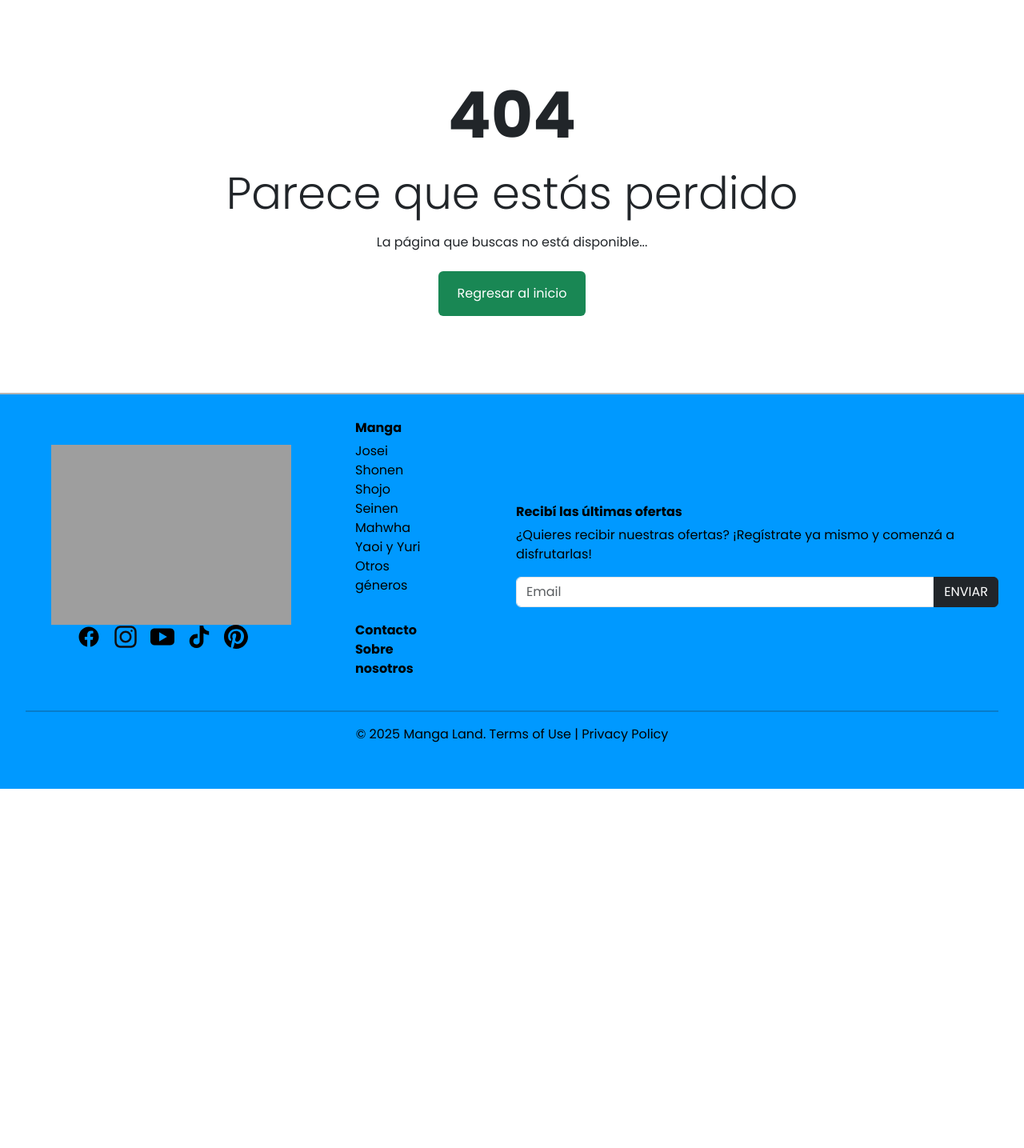
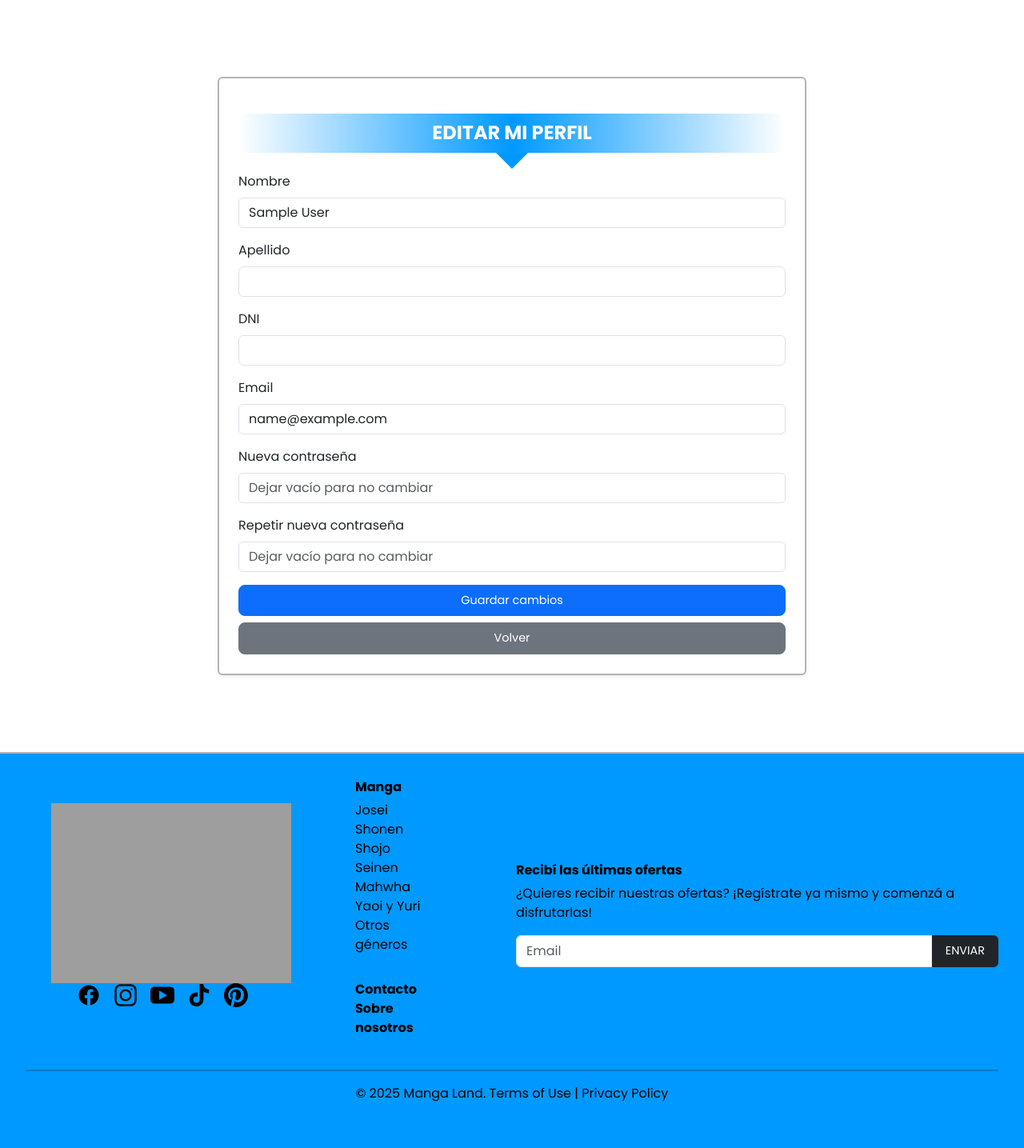
Before and after one commit to LuisLamiral8/DaVinci-ProgWeb2Final, a PHP site: page /index.php?page=gestionar-mi-perfil in a window 1280 px wide. Shown: the part 111-1546 px from the top of the page at 80% size. Before the commit the page ends 1097 px from the top, so only its background shows below. Run offline with PHP 8.4, Linux system fonts and the light colour scheme; the visitor is signed in with stand-in values (Sample User, id 1); grey boxes are pictures that could not be loaded.

Commit message:
poder editar mi usuario

```diff
--- a/class/Usuario.php
+++ b/class/Usuario.php
@@ -94,4 +94,42 @@ class Usuario {
         $consulta->close();
         return $resultado;
     }
+
+    public static function getById($conexion, $id) {
+        $consulta = $conexion->prepare("SELECT nombre, apellido, dni, email FROM usuarios WHERE id = ? LIMIT 1");
+        $consulta->bind_param("i", $id);
+        $consulta->execute();
+        $result = $consulta->get_result();
+        $row = $result->fetch_assoc();
+        $consulta->close();
+        if ($row) {
+            return [
+                'nombre' => $row['nombre'],
+                'apellido' => $row['apellido'],
+                'dni' => $row['dni'],
+                'email' => $row['email']
+            ];
+        } else {
+            return [
+                'nombre' => '',
+                'apellido' => '',
+                'dni' => '',
+                'email' => ''
+            ];
+        }
+    }
+
+    public static function updateById($conexion, $id, $nombre, $apellido, $dni, $email, $password = '') {
+        if ($password !== '') {
+            $passwordHash = password_hash($password, PASSWORD_DEFAULT);
+            $consulta = $conexion->prepare("UPDATE usuarios SET nombre = ?, apellido = ?, dni = ?, email = ?, password = ? WHERE id = ?");
+            $consulta->bind_param("sssssi", $nombre, $apellido, $dni, $email, $passwordHash, $id);
+        } else {
+            $consulta = $conexion->prepare("UPDATE usuarios SET nombre = ?, apellido = ?, dni = ?, email = ? WHERE id = ?");
+            $consulta->bind_param("ssssi", $nombre, $apellido, $dni, $email, $id);
+        }
+        $resultado = $consulta->execute();
+        $consulta->close();
+        return $resultado;
+    }
 }
--- a/components/nav.php
+++ b/components/nav.php
@@ -69,7 +69,7 @@ if (session_status() === PHP_SESSION_NONE) session_start();
 					</span>
 					<a href="index.php?page=dashboard" class="nav-link me-2">Dashboard</a>
 					<?php if (isset($_SESSION['rol']) && $_SESSION['rol'] === Usuario::ROL_ADMIN): ?>
-						<a href="index.php?page=gestionar-usuarios" class="nav-link text-warning me-2">Gestionar Usuarios</a>
+						<a href="index.php?page=gestionar-usuarios" class="nav-link text-warning me-2">AdminPanel</a>
 					<?php endif; ?>
 					<a href="actions/user/logout.php" class="nav-link text-danger">Cerrar sesión</a>
 				<?php else: ?>
--- a/views/dashboard.php
+++ b/views/dashboard.php
@@ -16,6 +16,7 @@ $fecha = date('d/m/Y H:i');
           <p class="lead mb-1">Rol: <strong><?= htmlspecialchars($rol) ?></strong></p>
           <p class="mb-3">Fecha y hora actual: <?= $fecha ?></p>
           <p>Gracias por ser parte de Manga Land. ¡Explora y disfruta de tus mangas favoritos!</p>
+          <a href="index.php?page=gestionar-mi-perfil" class="btn btn-primary mt-2">Editar mi perfil</a>
         </div>
         <div class="row g-3">
           <div class="col-md-6">
--- /dev/null
+++ b/views/gestionar-mi-perfil.php
@@ -0,0 +1,72 @@
+<?php if (session_status() === PHP_SESSION_NONE) session_start(); ?>
+<?php
+require_once __DIR__ . '/../class/mysqli.php';
+require_once __DIR__ . '/../class/Usuario.php';
+if (!isset($_SESSION['id'])) {
+	header('Location: index.php?page=home');
+	exit;
+}
+$ddbb = new MySQLDB();
+$conexion = $ddbb->getConnection();
+$id = intval($_SESSION['id']);
+$usuario = Usuario::getById($conexion, $id);
+$nombre = $usuario['nombre'];
+$apellido = $usuario['apellido'];
+$dni = $usuario['dni'];
+$email = $usuario['email'];
+?>
+<link rel="stylesheet" href="styles/global.css">
+<link rel="stylesheet" href="styles/home.css">
+<div class="container my-5">
+  <div class="row justify-content-center">
+    <div class="col-md-8">
+      <div class="card custom_border p-4 shadow-sm">
+        <h1 class="mb-4 text-center section-title section-title_novedades" style="color: #fff;">Editar mi perfil</h1>
+        <?php if (!empty($_SESSION['perfil_error'])): ?>
+          <div class="alert alert-danger alert-dismissible fade show" role="alert">
+            <?= $_SESSION['perfil_error'] ?>
+            <button type="button" class="btn-close" data-bs-dismiss="alert" aria-label="Close"></button>
+          </div>
+          <?php unset($_SESSION['perfil_error']); ?>
+        <?php endif; ?>
+        <?php if (!empty($_SESSION['perfil_success'])): ?>
+          <div class="alert alert-success alert-dismissible fade show" role="alert">
+            <?= $_SESSION['perfil_success'] ?>
+            <button type="button" class="btn-close" data-bs-dismiss="alert" aria-label="Close"></button>
+          </div>
+          <?php unset($_SESSION['perfil_success']); ?>
+        <?php endif; ?>
+        <form method="POST" action="actions/user/edit.php">
+          <div class="mb-3">
+            <label for="nombre" class="form-label">Nombre</label>
+            <input type="text" class="form-control" id="nombre" name="nombre" value="<?= htmlspecialchars($nombre) ?>" required>
+          </div>
+          <div class="mb-3">
+            <label for="apellido" class="form-label">Apellido</label>
+            <input type="text" class="form-control" id="apellido" name="apellido" value="<?= htmlspecialchars($apellido) ?>" required>
+          </div>
+          <div class="mb-3">
+            <label for="dni" class="form-label">DNI</label>
+            <input type="text" class="form-control" id="dni" name="dni" value="<?= htmlspecialchars($dni) ?>" required pattern="\d{7,8}">
+          </div>
+          <div class="mb-3">
+            <label for="email" class="form-label">Email</label>
+            <input type="email" class="form-control" id="email" name="email" value="<?= htmlspecialchars($email) ?>" required>
+          </div>
+          <div class="mb-3">
+            <label for="password" class="form-label">Nueva contraseña</label>
+            <input type="password" class="form-control" id="password" name="password" placeholder="Dejar vacío para no cambiar">
+          </div>
+          <div class="mb-3">
+            <label for="password2" class="form-label">Repetir nueva contraseña</label>
+            <input type="password" class="form-control" id="password2" name="password2" placeholder="Dejar vacío para no cambiar">
+          </div>
+          <div class="d-grid gap-2">
+            <button type="submit" class="btn btn-primary">Guardar cambios</button>
+            <a href="index.php?page=dashboard" class="btn btn-secondary">Volver</a>
+          </div>
+        </form>
+      </div>
+    </div>
+  </div>
+</div>
```
Also changed, not shown: actions/user/edit.php (added, +62 -0 lines).
